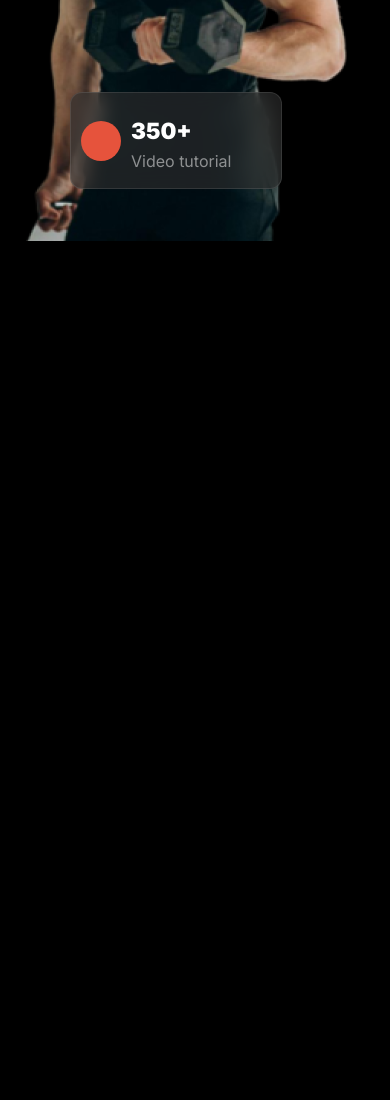
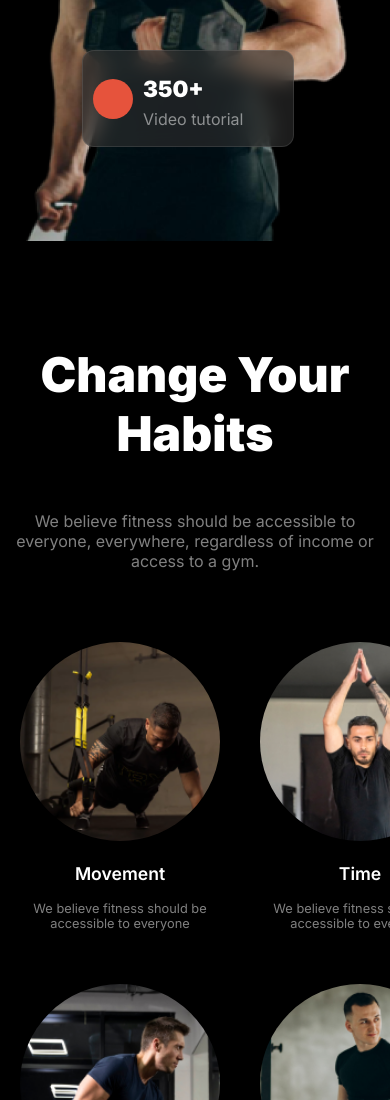
Before and after one commit to ShorgoShiam/assignment-2, a plain HTML site: page index.html in a window 390 px wide. Shown: the part 1235-2335 px from the top of the page. Before the commit the page ends 1480 px from the top, so only its background shows below. Drawn offline with Linux system fonts and the light colour scheme; a web font is replaced by a local one.

Commit message:
added habit section and responsive

```diff
--- a/index.html
+++ b/index.html
@@ -53,7 +53,36 @@
           </div>
         </div>
     </header>
-    <main></main>
+    <main>
+        <section>
+            <div class="habit-content">
+                <h3 class="habit-title">Change Your Habits</h3>
+                <p class="light-dark habit-description">We believe fitness should be accessible to everyone, everywhere, regardless of income or access to a gym.</p>
+            </div>
+            <div class="card-container">
+                <div class="habit-cards">
+                    <img class="habit-images" src="images/image 3.png" alt="image of push up">
+                    <h3 class="habit-card-title">Movement</h3>
+                    <p class="habit-card-description light-dark">We believe fitness should be accessible to everyone</p>
+                </div>
+                <div class="habit-cards">
+                    <img class="habit-images" src="images/image 2.png" alt="image of meditation">
+                    <h3 class="habit-card-title">Time</h3>
+                    <p class="habit-card-description light-dark">We believe fitness should be accessible to everyone</p>
+                </div>
+                <div class="habit-cards">
+                    <img class="habit-images" src="images/image 4.png" alt="image of exercise">
+                    <h3 class="habit-card-title">Practice</h3>
+                    <p class="habit-card-description light-dark">We believe fitness should be accessible to everyone</p>
+                </div>
+                <div class="habit-cards">
+                    <img class="habit-images" src="images/image 5.png" alt="image of dumbles">
+                    <h3 class="habit-card-title">Weight Loss</h3>
+                    <p class="habit-card-description light-dark">We believe fitness should be accessible to everyone</p>
+                </div>
+            </div>
+        </section>
+    </main>
     <footer></footer>
   </body>
 </html>
--- a/styles/style.css
+++ b/styles/style.css
@@ -16,7 +16,7 @@ body{
     max-width: 1300px;
     margin: 0 auto;
 }
-/* shared styles */
+/* Shared styles */
 .display-flex{
     display: flex;
 }
@@ -33,7 +33,7 @@ body{
 .light-dark{
     color: rgba(255, 255, 255, 0.5);
 }
-/* navbar styles */
+/* Navbar styles */
 .nav-link{
     color: white;
     text-decoration: none;
@@ -112,7 +112,7 @@ body{
     border-radius: 12px;
     padding-left: 10px;
     margin-top: -250px;
-    margin-left: -100px;
+    margin-left: -550px;
 }
 .count{
     font-size: 1.4rem;
@@ -136,7 +136,7 @@ body{
     background-color: rgba(48, 48, 48, 0.6);
     backdrop-filter: blur(10px);
     border-radius: 12px;
-   transform: translateX(250px) translateY(-450px);
+   transform: translateX(150px) translateY(-500px);
 }
 .description-1{
     text-align: center;
@@ -151,8 +151,45 @@ body{
 .font{
     display: none;
 }
+/* Habits related styles */
+.habit-content{
+    margin: 0 auto;
+    text-align: center;
+}
+.habit-title{
+    font-size: 3rem;
+    font-weight: 900;
+    margin-top: 100px;
+}
+.habit-images{
+    border-radius: 50%;
+    width: 100%;
+}
+.habit-card-title{
+    font-size: 1.1rem;
+    font-weight: 600;
+}
+.habit-card-description {
+    font-size: 0.8rem;
+    font-weight: 400;
+
+}
+.habit-cards{
+    text-align: center;
+    width: 200px;
+
+}
+.card-container{
+    gap: 100px;
+    margin-left: 100px;
+    margin-top: 55px;
+    display: grid;
+    grid-template-columns: repeat(4,1fr);
+}
+
 /* Responsive media query */
 @media screen and (max-width: 576px) {
+    /* Banner section responsive */
     .nav-item{
         display: none;
     }
@@ -174,7 +211,13 @@ body{
         margin-left: 5px;
     }
     .card-2{
-        margin-left: 50px;
+        margin-left: -200px;
+    }
+    /* Habit section responsive */
+    .card-container{
+        grid-template-columns: repeat(2,1fr);
+        margin-left: 20px;
+        gap: 40px;
     }
 
 }
```
